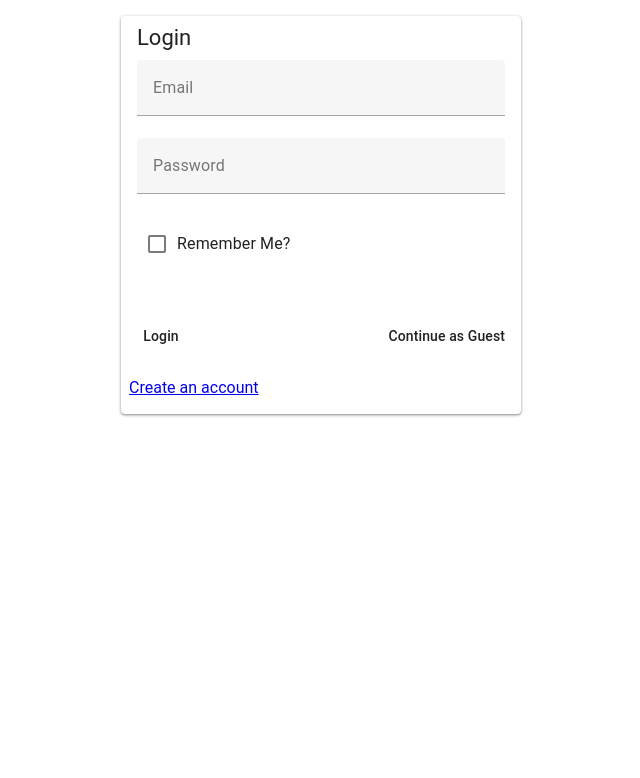
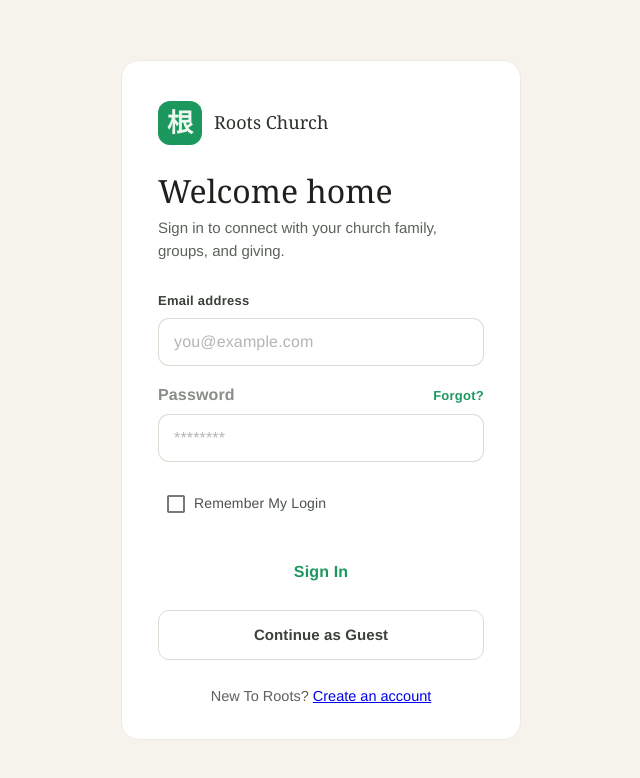
Before and after one commit to kuanhc96/roots-app, a Nuxt app in the folder auth-server/frontend/: page /login in a window 1280 px wide. Shown: the top 778 px of the page, without its empty margins (319-959 px from the left). Built offline with nearby package versions, Linux system fonts and the light colour scheme.

Commit message:
feat: login page

```diff
--- a/auth-server/frontend/components/LoginForm.vue
+++ b/auth-server/frontend/components/LoginForm.vue
@@ -3,24 +3,210 @@
     <form id="login-form" method="post" action="/login"></form>
     <form id="guest-form" method="post" action="/login/guest"></form>
 
-    <v-card width="400">
-      <v-card-title>Login</v-card-title>
-      <v-card-text>
-        <v-text-field name="email" label="Email" type="email" form="login-form" />
-        <v-text-field name="password" label="Password" type="password" form="login-form" />
-        <v-checkbox name="remember-me" value="true" label="Remember Me?" form="login-form" />
+    <v-card class="login-card" width="400" elevation="0">
+
+      <div class="brand">
+        <div class="brand__mark">根</div>
+        <span class="brand__name">Roots Church</span>
+      </div>
+
+      <v-card-title class="login-title">Welcome home</v-card-title>
+      <p class="login-sub">Sign in to connect with your church family, groups, and giving.</p>
+
+      <v-card-text class="pa-0">
+        <label class="field-label">Email address</label>
+        <v-text-field
+            name="email"
+            placeholder="you@example.com"
+            type="email"
+            form="login-form"
+            variant="outlined"
+            density="comfortable"
+            color="primary"
+            hide-details
+            class="field"
+        />
+        <div class="field-label field-label--row">
+          <v-label>Password</v-label>
+          <NuxtLink to="/forgot-password" class="link link--sm">Forgot?</NuxtLink>
+        </div>
+        <v-text-field
+            name="password"
+            placeholder="********"
+            type="password"
+            form="login-form"
+            variant="outlined"
+            density="comfortable"
+            color="primary"
+            hide-details
+            class="field"
+        />
+        <v-checkbox
+            name="remember-me"
+            value="true"
+            label="Remember My Login"
+            form="login-form"
+            density="comfortable"
+            color="primary"
+            hide-details
+            class="remember"
+        />
       </v-card-text>
-      <v-card-actions>
-        <v-btn type="submit" form="login-form">Login</v-btn>
-        <v-spacer></v-spacer>
-        <v-btn type="submit" form="guest-form" variant="text">Continue as Guest</v-btn>
+
+      <v-card-actions class="pa-0 actions">
+        <v-btn
+            type="submit"
+            form="login-form"
+            block
+            flat
+            height="52"
+            color="primary"
+            class="btn-primary"
+        >Sign In</v-btn>
+        <v-btn
+            type="submit"
+            form="guest-form"
+            block
+            flat
+            height="50"
+            variant="outlined"
+            class="btn-guest">Continue as Guest
+        </v-btn>
       </v-card-actions>
-      <v-card-actions>
+
+      <p class="signup">
+        New To Roots?
         <NuxtLink to="/signup">Create an account</NuxtLink>
-      </v-card-actions>
+      </p>
     </v-card>
   </div>
 </template>
 
 <script setup lang="ts">
 </script>
+<style scoped>
+/* Color scheme derived from the church mark: #1C985E on warm off-white */
+.login-card {
+  background: #ffffff;
+  border-radius: 18px;
+  padding: 40px 36px 32px;
+  font-family: "Hanken Grotesk", "Helvetica Neue", Arial, sans-serif;
+  color: #1d211c;
+  border: 1px solid #ecebe1;
+}
+
+.brand {
+  display: flex;
+  align-items: center;
+  gap: 12px;
+  margin-bottom: 28px;
+}
+.brand__mark {
+  width: 44px;
+  height: 44px;
+  border-radius: 12px;
+  background: #1C985E;
+  color: #eef6f0;
+  display: flex;
+  align-items: center;
+  justify-content: center;
+  font-size: 26px;
+  font-weight: 700;
+  line-height: 1;
+}
+.brand__name {
+  font-family: "Spectral", Georgia, serif;
+  font-size: 18px;
+  color: #2a322a;
+}
+
+.login-title {
+  font-family: "Spectral", Georgia, serif;
+  font-weight: 500;
+  font-size: 32px;
+  line-height: 1.15;
+  letter-spacing: 0;
+  padding: 0;
+  margin-bottom: 8px;
+  white-space: normal;
+}
+.login-sub {
+  font-size: 15px;
+  color: #5b635a;
+  line-height: 1.5;
+  margin: 0 0 30px;
+}
+
+.field-label {
+  display: block;
+  font-size: 13px;
+  font-weight: 600;
+  color: #3a4239;
+  margin-bottom: 7px;
+}
+.field-label--row {
+  display: flex;
+  align-items: baseline;
+  justify-content: space-between;
+}
+.field {
+  margin-bottom: 18px;
+}
+
+/* Vuetify field overrides for warm, minimal look */
+.field :deep(.v-field) {
+  border-radius: 11px;
+  background: #fff;
+}
+.field :deep(.v-field__outline) {
+  --v-field-border-opacity: 1;
+  color: #dcdcd2;
+}
+.field :deep(.v-field--focused .v-field__outline) {
+  color: #1C985E;
+}
+
+.remember {
+  margin: 4px 0 18px;
+}
+.remember :deep(.v-label) {
+  font-size: 14px;
+  color: #4a524a;
+  opacity: 1;
+}
+
+.actions {
+  flex-direction: column;
+  gap: 12px;
+}
+.btn-primary {
+  border-radius: 11px;
+  font-size: 16px;
+  font-weight: 600;
+  letter-spacing: 0.01em;
+  text-transform: none;
+}
+.btn-guest {
+  border-radius: 11px;
+  font-size: 15px;
+  font-weight: 600;
+  color: #3a4239;
+  text-transform: none;
+  border-color: #dcdcd2;
+}
+
+.signup {
+  text-align: center;
+  font-size: 14.5px;
+  color: #5b635a;
+  margin: 26px 0 0;
+}
+.link {
+  color: #1C985E;
+  font-weight: 600;
+  text-decoration: none;
+}
+.link--sm {
+  font-size: 13px;
+}
+</style>
--- a/auth-server/frontend/nuxt.config.ts
+++ b/auth-server/frontend/nuxt.config.ts
@@ -6,7 +6,23 @@ export default defineNuxtConfig({
   ssr: true,
 
   modules: ['vuetify-nuxt-module'],
-
+  vuetify: {
+    vuetifyOptions: {
+      theme: {
+        defaultTheme: 'church',
+        themes: {
+          church: {
+            dark: false,
+            colors: {
+              primary: '#1C985E',
+              background: '#f5f3ec',
+              surface: '#ffffff',
+            },
+          },
+        },
+      },
+    },
+  },
   routeRules: {
     '/': { redirect: '/login' },
   },
--- a/auth-server/frontend/pages/login.vue
+++ b/auth-server/frontend/pages/login.vue
@@ -1,5 +1,11 @@
 <template>
-  <v-container class="fill-height d-flex align-center justify-center">
+  <v-container fluid class="login-page fill-height d-flex align-center justify-center">
     <LoginForm />
   </v-container>
 </template>
+<style scoped>
+.login-page {
+  background: #f5f3ec;
+  min-height: 100vh;
+}
+</style>
```
